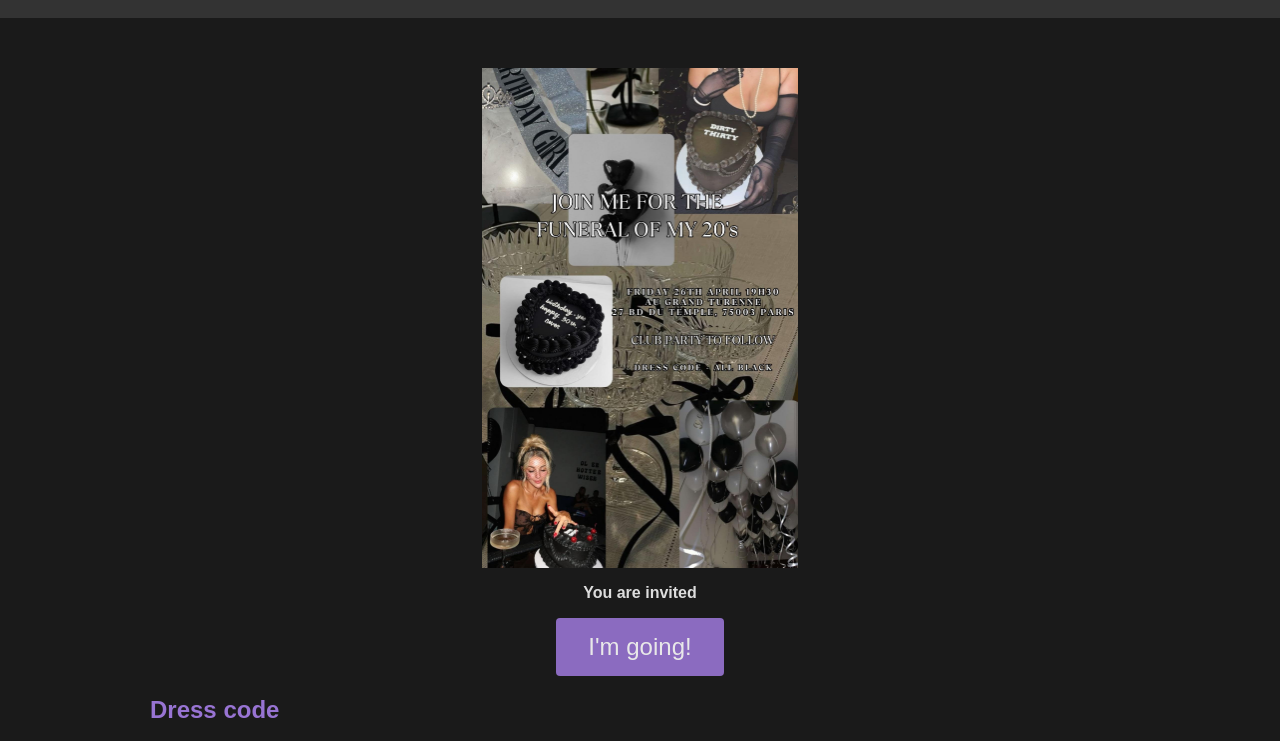
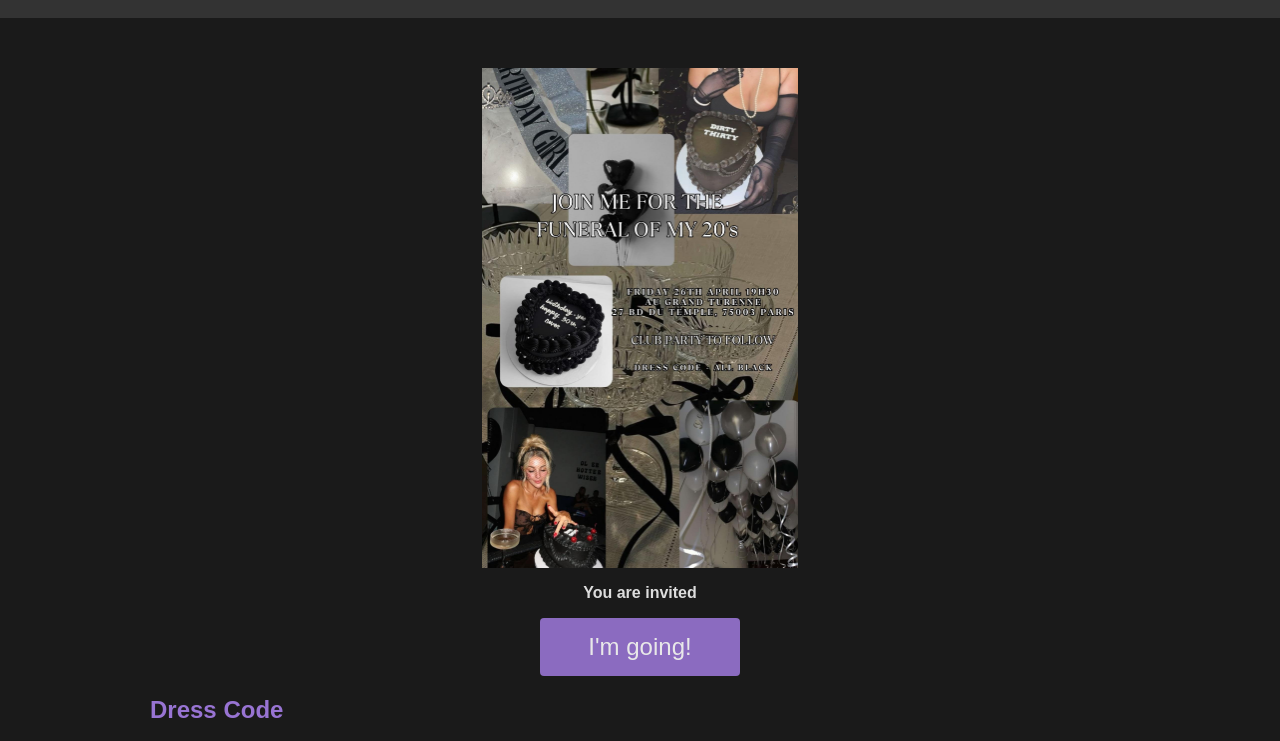
Before and after one commit to skyrelll/lp_bday, a plain HTML site: page index.html in a window 1280 px wide. Shown: the part 178-919 px from the top of the page. Drawn offline with Linux system fonts and the light colour scheme.

Commit message:
Add files via upload

```diff
--- a/index.html
+++ b/index.html
@@ -26,9 +26,9 @@
         <section>
             <img src="invitation.jpeg" alt="Invitation" height=500 px class="center padding-top">
             <p class="highlited">You are invited</p>
-            <button class="button">I'm going!</button>
+            <button class="button" onclick="alert('You are in the list!')">I'm going!</button>
             <section>
-                <h2 id="Dress_code">Dress code</h2>
+                <h2 id="Dress_code">Dress Code</h2>
                 <p>Welcome to the Funeral of My 30s! Embrace the bittersweet farewell to my 20s and celebrate the beginning of a new chapter with style and humor. Dress to impress in your finest funeral attire, but with a playful twist! Think elegant funeral attire meets birthday party fun. Black is a must, but feel free to add a splash of color or a touch of sparkle to reflect the joy of embracing the next decade of MY life. Whether it's a classy black dress adorned with birthday accessories or a sleek suit with a whimsical tie, let your outfit reflect the spirit of the occasion – a celebration of the past and anticipation of the future. Let's bid adieu to my twenties in style and welcome the fabulous 30s with open arms!</p>
                 <p class="highlited">❕❗️❕PLEASE pay attention that DRESS CODE is EXTREMELY important 🖤🖤🖤🖤 BLACK 🖤🖤🖤🖤 </p>
                 <div class="cards">
@@ -68,11 +68,12 @@
                 <li>📍3 Port des Champs-Élysées, 75008 Paris — Bridge Club</li>
                 <li>🤑 Entrance before 0:00am — €19.99</li>
             </ul>
+            <a href="https://shotgun.live/events/insolence-oliver-huntemann" target="_blank" rel="noopener noreferrer" class="button">Get your ticket</a>
          </section>
 
          <section>
             <h2 id="Map">Map</h2>
-            <p>In the heart of beautiful Paris (please read without S). We are preparing the decorations!</p>
+            <p>Come for the before! In the heart of beautiful Paris (please read without S). We are preparing the decorations!</p>
             <iframe src="https://www.google.com/maps/embed?pb=!1m18!1m12!1m3!1d2624.640977850444!2d2.362735675881894!3d48.865056200238236!2m3!1f0!2f0!3f0!3m2!1i1024!2i768!4f13.1!3m3!1m2!1s0x47e66e07d1d73fbd%3A0xf160a1d765961053!2sAu%20Grand%20Turenne!5e0!3m2!1sru!2sfr!4v1713883773611!5m2!1sru!2sfr" width="600" height="450" style="border:2;" allowfullscreen="" loading="lazy" class="center" referrerpolicy="no-referrer-when-downgrade"></iframe>
         </section>
 
--- a/style.css
+++ b/style.css
@@ -90,11 +90,13 @@ a {
   color: white;
   padding: 15px 32px;
   text-decoration: none;
+  text-align: center;
   opacity: 0.9;
   transition: 0.3s;
   display: block;
   margin-left: auto;
   margin-right: auto;
+  width: 200px;
   font-size: 24px;
   cursor: pointer;
 }
```
Also changed, not shown: second-page.html (+1 -1 lines).
